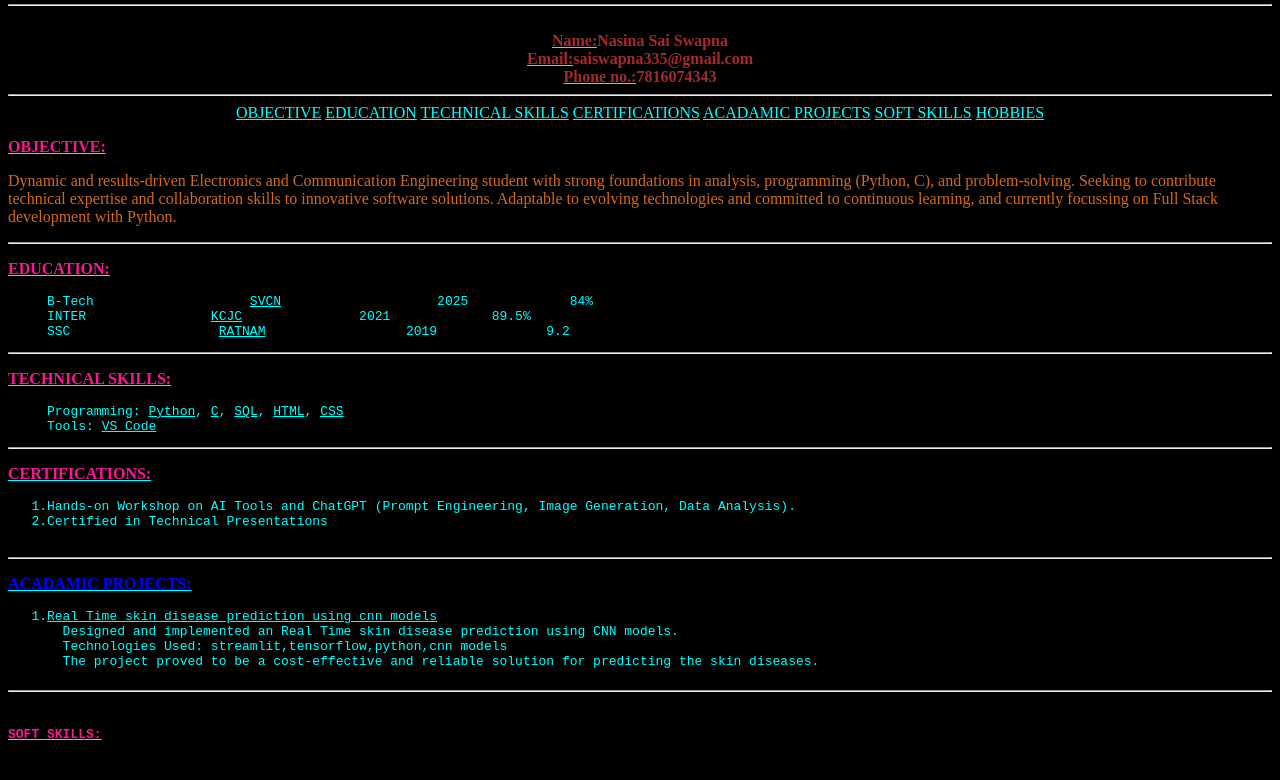
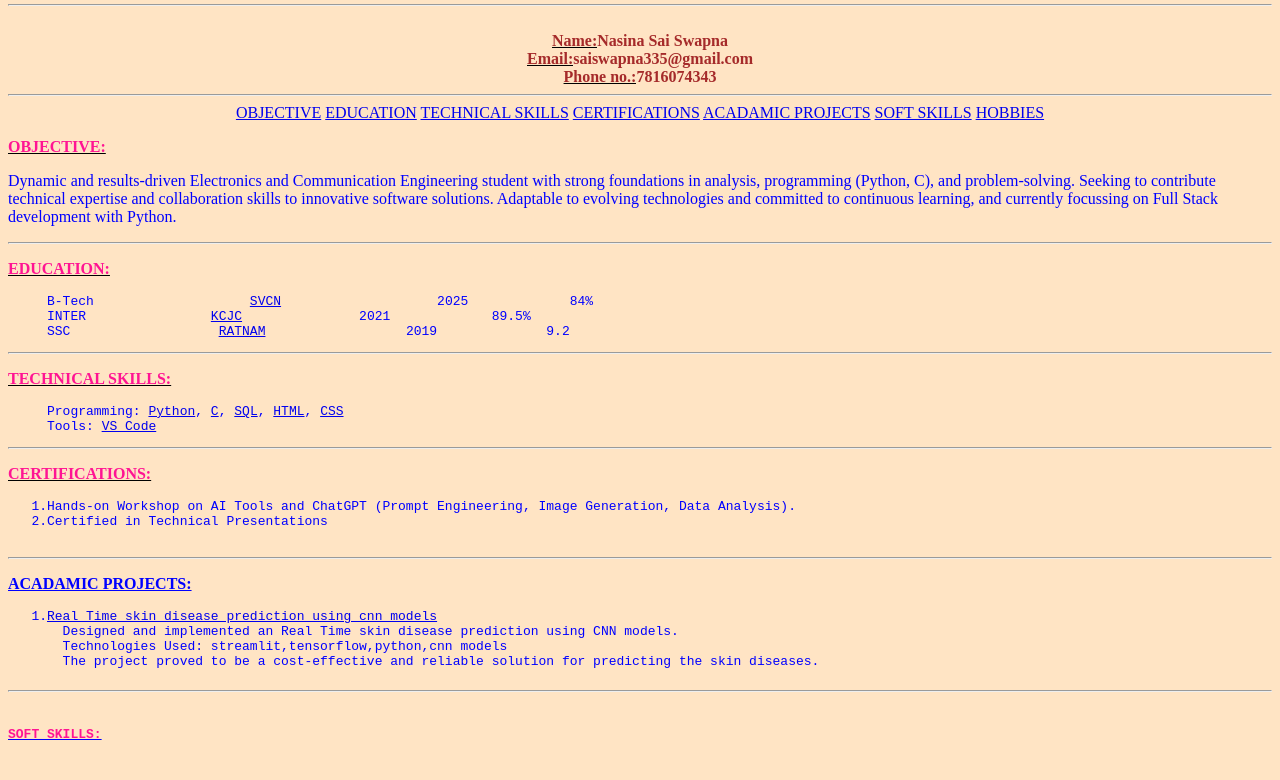
Before and after one commit to priyabindu/css, a plain HTML site: page index.html in a window 1280 px wide. Shown: the part 45-825 px from the top of the page. Drawn offline with Linux system fonts and the light colour scheme.

Commit message:
resumecss

```diff
--- a/index.html
+++ b/index.html
@@ -3,7 +3,7 @@
 <HTML>
 <HEAD>
 	<title>Resume</title>
-    <link rel="stylesheet" href="style.css">
+    <link rel="stylesheet" href="style1.css">
     <style>
          b{
             color:brown
```
